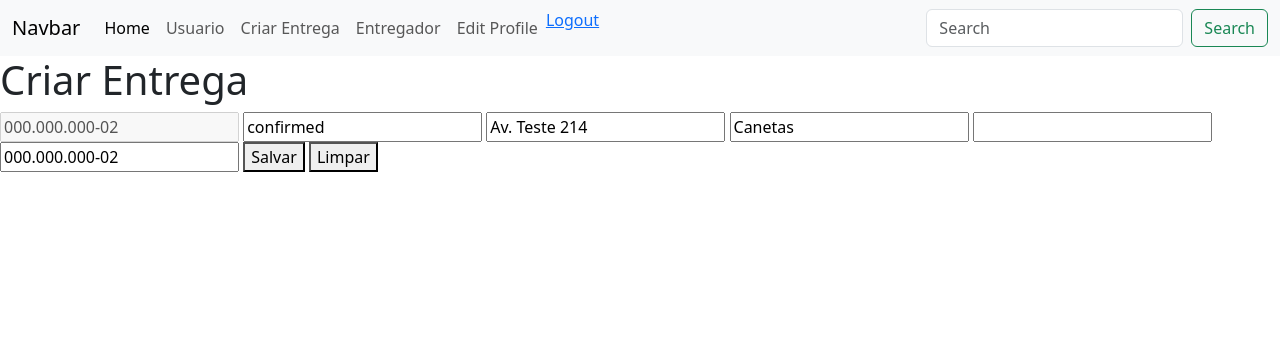
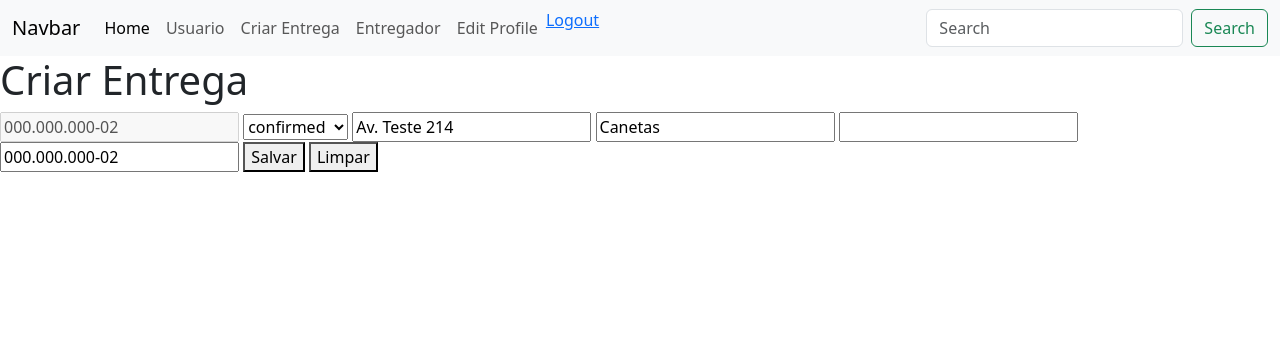
Before and after one commit to sampaioRayssa/intwebannualproject, a Flask app: page /editdelivery/1 in a window 1280 px wide. Shown: the top 356 px of the page. Run offline with Flask 3, Linux system fonts and the light colour scheme; the visitor is signed in with stand-in values (Sample User, id 1).

Commit message:
just syncronizing

```diff
--- a/templates/editDelivery.html
+++ b/templates/editDelivery.html
@@ -7,11 +7,22 @@
 <h1>Criar Entrega</h1>
 <form action="/editdelivery/{{eID}}" method="POST" >
     <input type="text" name="cliente" value="{{entrega.cliente}}" hidden>
+
     <input type="text" name="aaaaa" value="{{entrega.cliente}}" disabled>
-    <input type="text" name="status" value="{{entrega.status}}">
-    <input type="text" name="destinatario" value="{{entrega.destinatario}}">
+
+
+    <select name="status" {% if user != "adm" %}disabled{% endif %}>
+        <option value="deliverying" {% if entrega.status == 'deliverying' %}selected{% endif %}>deliverying</option>
+        <option value="delivered" {% if entrega.status == 'delivered' %}selected{% endif %}>delivered</option>
+        <option value="confirmed" {% if entrega.status == 'confirmed' %}selected{% endif %}>confirmed</option>
+    </select>
+
+    <input type="text" name="destinatario" value="{{entrega.destinatario}}" {% if user == "entregador" %}disabled{% endif %}>
+
     <input type="text" name="descricao" value="{{entrega.descricao}}">
+
     <input type="number" name="valor" step="0.05" value="{{entrega.valor}}">
+
     <input type="text" name="entregador" value="{{entrega.entregador}}">
 
     <button type="submit">Salvar</button>
```
